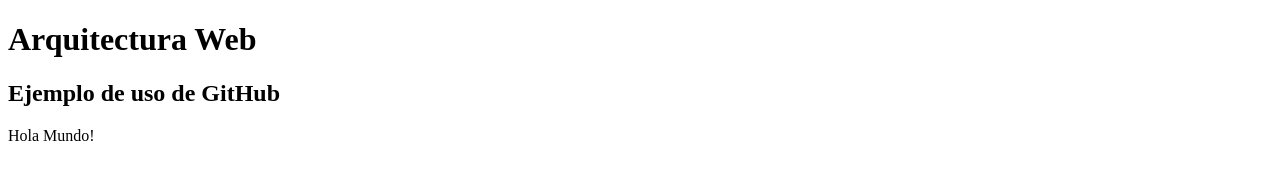
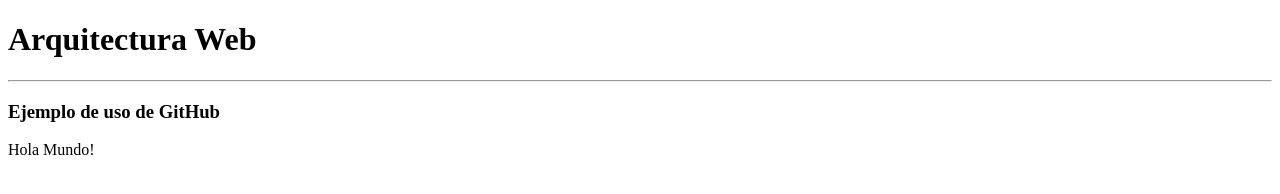
Before and after one commit to UMayor2018/ArquitecturaWeb, a website: page public_html/index.html in a window 1280 px wide. Drawn offline with Linux system fonts and the light colour scheme.

Commit message:
Incorporacion de Titulos

```diff
--- a/public_html/index.html
+++ b/public_html/index.html
@@ -12,7 +12,8 @@ and open the template in the editor.
     </head>
     <body>
         <h1>Arquitectura Web</h1>
-        <h2>Ejemplo de uso de GitHub</h2>
+        <hr>
+        <h3>Ejemplo de uso de GitHub</h3>
 
         <div>Hola Mundo!</div>
     </body>
```
